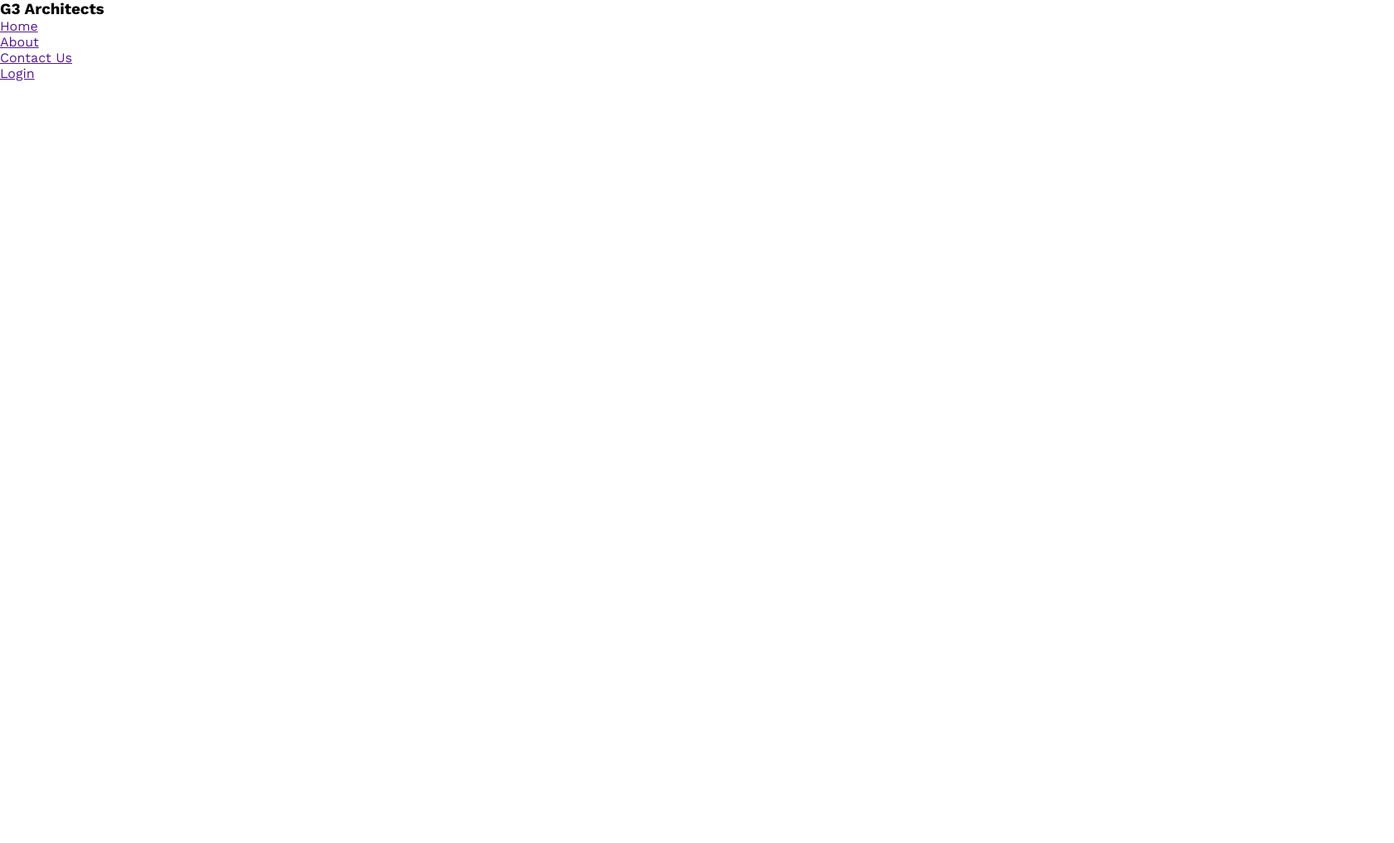
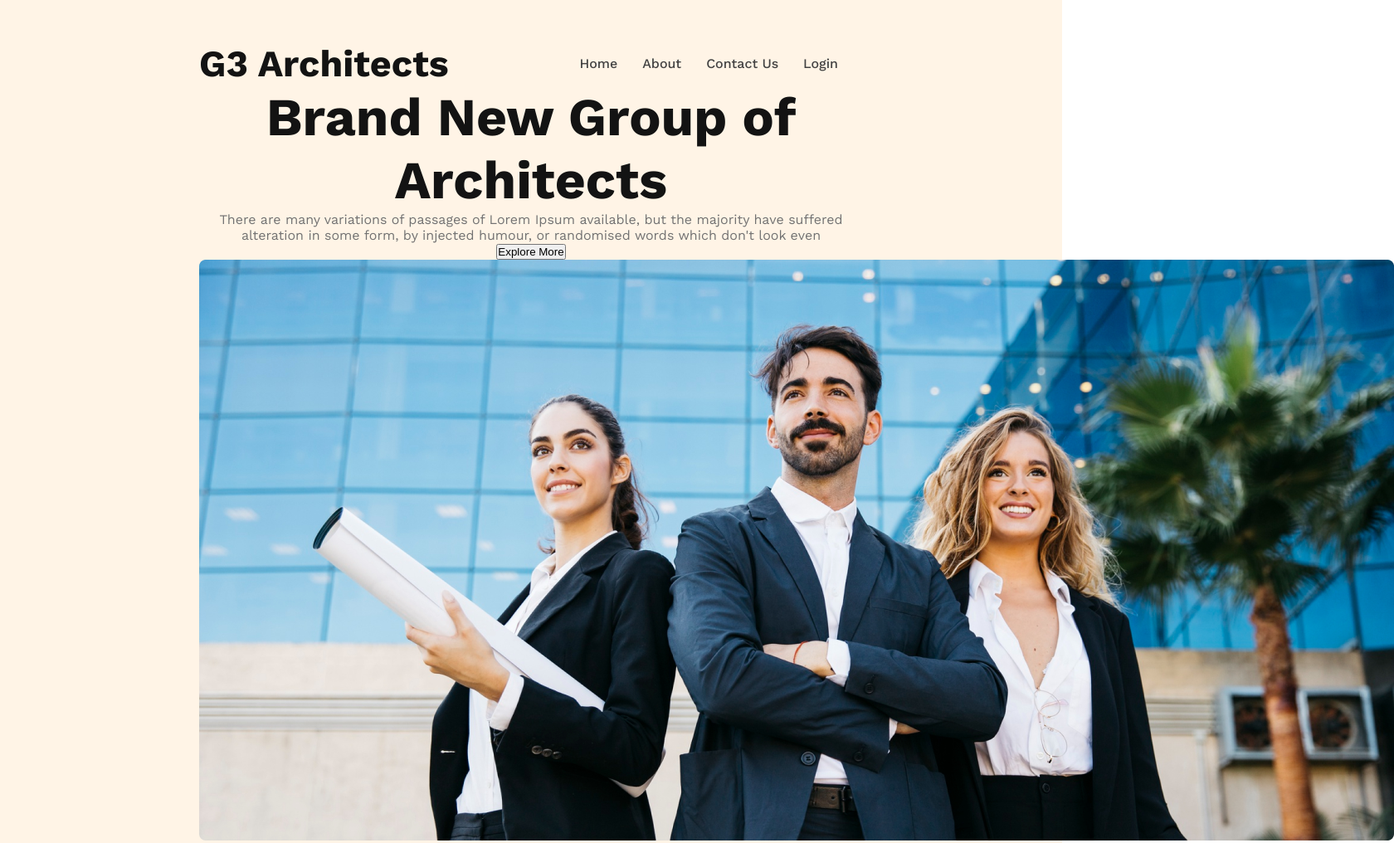
Before and after one commit to Adriyan-Ahmed-Jubayer/G3-Architects-Web-Project, a plain HTML site: page index.html in a window 1280 px wide. Shown: the top 1016 px of the page at 83% size, 1680 px wide, since content can reach past the window. Before the commit the page ends 800 px from the top, so only its background shows below. Drawn offline with nearby package versions, Linux system fonts and the light colour scheme; a web font is replaced by a local one.

Commit message:
Banner content added

```diff
--- a/index.html
+++ b/index.html
@@ -1,17 +1,19 @@
 <!DOCTYPE html>
 <html lang="en">
   <head>
-    <meta charset="UTF-8">
-    <meta name="viewport" content="width=device-width, initial-scale=1.0">
-    <title>G3 Architects </title>
-    <link rel="stylesheet" href="style.css">
-    <link href="https://fonts.googleapis.com/css2?family=Lato:wght@400;700;900&family=Open+Sans:wght@400;700;800&family=Work+Sans:wght@400;500;600;700;800;900&family=Ysabeau+SC:wght@400;600;700;800;900;1000&display=swap" rel="stylesheet">
-
+    <meta charset="UTF-8" />
+    <meta name="viewport" content="width=device-width, initial-scale=1.0" />
+    <title>G3 Architects</title>
+    <link rel="stylesheet" href="style.css" />
+    <link
+      href="https://fonts.googleapis.com/css2?family=Lato:wght@400;700;900&family=Open+Sans:wght@400;700;800&family=Work+Sans:wght@400;500;600;700;800;900&family=Ysabeau+SC:wght@400;600;700;800;900;1000&display=swap"
+      rel="stylesheet"
+    />
   </head>
   <body>
     <header>
       <nav>
-            <h3>G3 Architects</h3>
+        <h3 class="nav-title">G3 Architects</h3>
         <ul>
           <li><a href="">Home</a></li>
           <li><a href="">About</a></li>
@@ -19,6 +21,18 @@
           <li><a href="">Login</a></li>
         </ul>
       </nav>
+      <div class="banner">
+        <div class="banner-content">
+          <h1 class="banner-title">Brand New Group of Architects</h1>
+          <p class="banner-description">
+            There are many variations of passages of Lorem Ipsum available, but
+            the majority have suffered alteration in some form, by injected
+            humour, or randomised words which don't look even
+          </p>
+          <button class="btn-primary">Explore More</button>
+        </div>
+        <img src="images/banner.png" alt="" />
+      </div>
     </header>
     <main></main>
     <footer></footer>
--- a/style.css
+++ b/style.css
@@ -6,3 +6,56 @@
 body {
     font-family: 'Work Sans', sans-serif;
 }
+
+/* Header Sections Style Starts From Here */
+
+header {
+    background-color: rgba(255, 144, 14, 0.10);
+    padding: 50px 240px;
+}
+
+nav {
+    display: flex;
+    justify-content: space-between;
+    align-items: center;
+}
+
+.nav-title {
+    font-size: 2.8rem;
+    font-weight: 700;
+    color: #131313;
+}
+
+nav > ul {
+    display: flex;
+}
+
+nav li {
+    list-style: none;
+    margin-right: 30px;
+    font-weight: 500;
+    font-size: 1rem;
+}
+
+nav li a {
+    text-decoration: none;
+    color: #424242;
+}
+
+.banner-content {
+    max-width: 800px;
+    text-align: center;
+    margin: 0 auto;
+}
+
+/* Banner Sections Style Starts From Here */
+
+.banner-title {
+    font-size: 4rem;
+    font-weight: 700;
+    color: #131313;
+}
+
+.banner-description {
+    color: #727272;
+}
```
Lines whose indentation alone changed are shown as unchanged.
